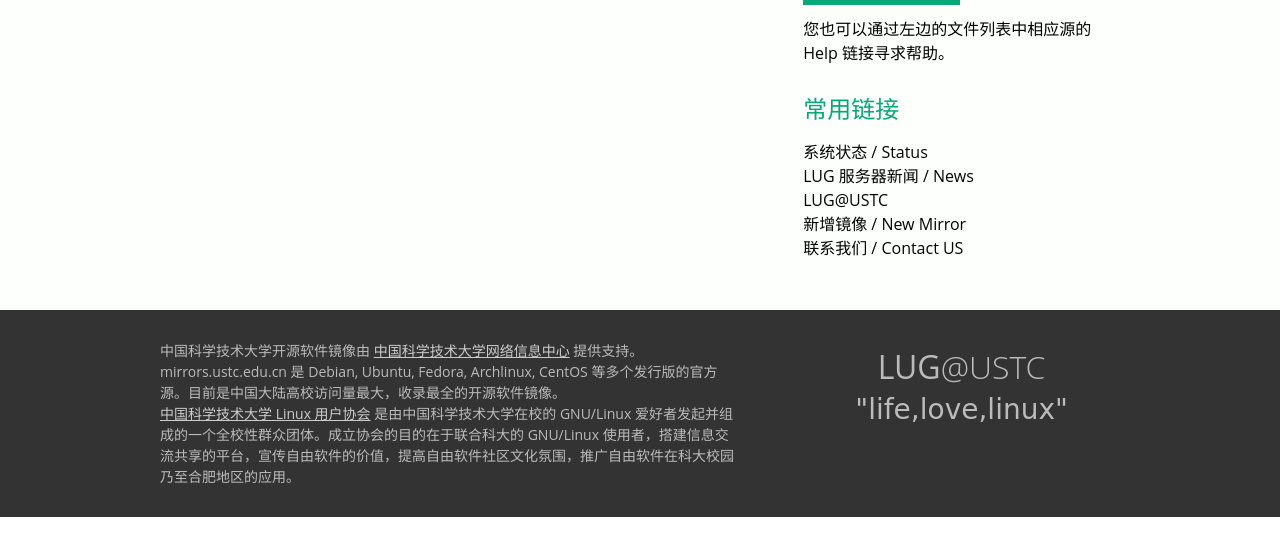
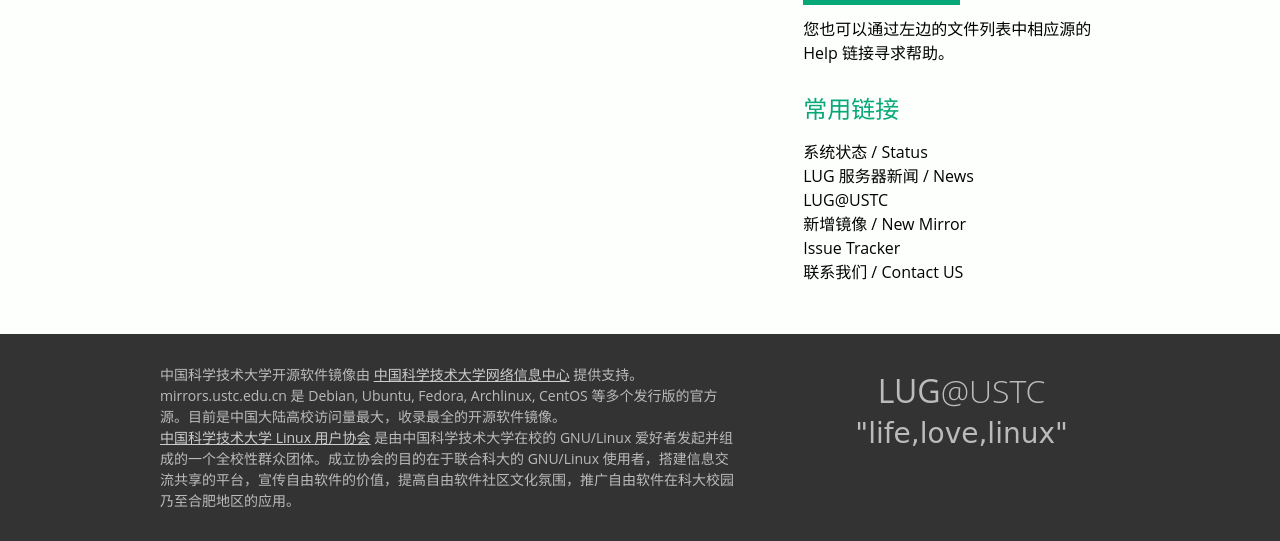
Before and after one commit to ustclug/mirrors-index, a Python web app: template templates/index.html in a window 1280 px wide. Shown: the part 1009-1550 px from the top of the page. Before the commit the page ends 1526 px from the top, so only its background shows below. Run offline with Jinja, Linux system fonts and the light colour scheme; the template is opened without the code that fills it, so the values that code supplies are empty; some web fonts are replaced.

Commit message:
Add issue tracker

```diff
--- a/templates/sidebar.html
+++ b/templates/sidebar.html
@@ -40,7 +40,8 @@
         <a href="https://servers.ustclug.org/" target="_blank">LUG 服务器新闻 / News</a><br/>
         <a href="http://lug.ustc.edu.cn/" target="_blank">LUG@USTC</a><br/>
         <a href="https://github.com/ustclug/mirrorrequest/" target="_blank">新增镜像 / New Mirror</a><br/>
-        <a href="mailto:lug@ustc.edu.cn">联系我们 / Contact US</a><br/>
+	<a href="https://github.com/ustclug/discussions/">Issue Tracker</a><br/>
+	<a href="mailto:lug@ustc.edu.cn">联系我们 / Contact US</a><br/>
         <span></span>
     </div>
 </div>
```
